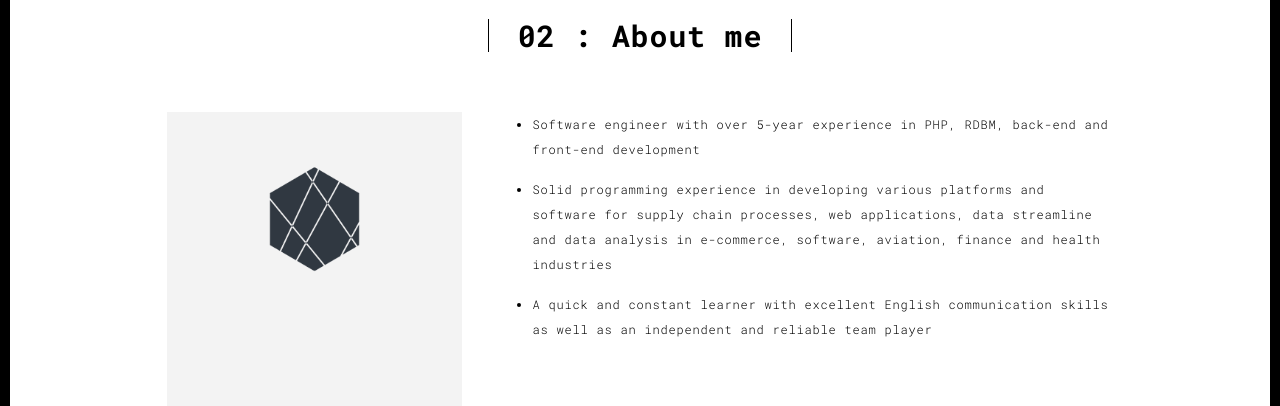
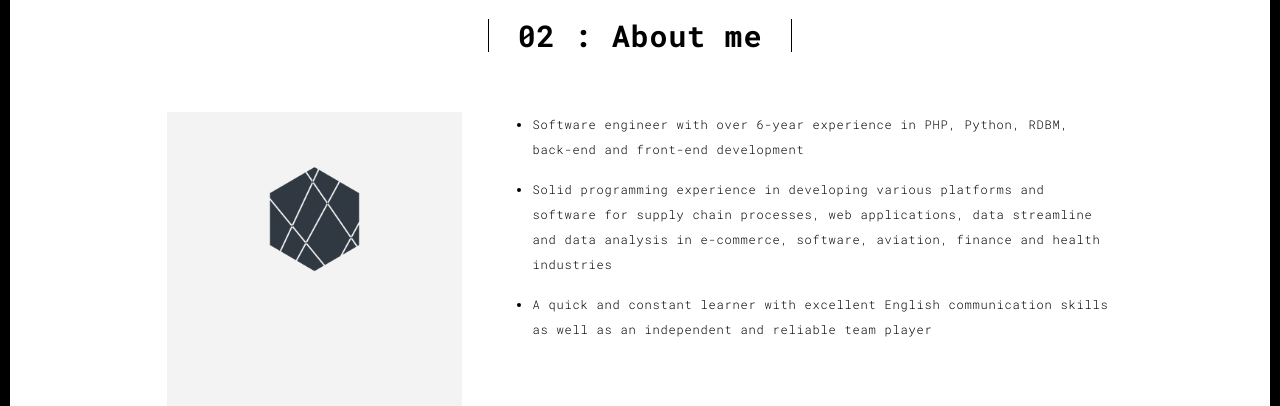
Before and after one commit to Ariel-Yu/ariel-portfolio, a Flask app: page /about in a window 1280 px wide. Shown: the part 90-496 px from the top of the page. Run offline with Flask 2, Linux system fonts and the light colour scheme; some libraries are stand-ins or nearby versions.

Commit message:
Update about me summary

```diff
--- a/templates/about.html
+++ b/templates/about.html
@@ -56,7 +56,7 @@
                 </div>
                 <div class="col-xs-12 col-md-8">
                   <ul>
-                    <li><p>Software engineer with over 5-year experience in PHP, RDBM, back-end and front-end development</p></li>
+                    <li><p>Software engineer with over 6-year experience in PHP, Python, RDBM, back-end and front-end development</p></li>
                     <li><p>Solid programming experience in developing various platforms and software for supply chain processes, web applications, data streamline and data analysis in e-commerce, software, aviation, finance and health industries</p></li>
                     <li><p>A quick and constant learner with excellent English communication skills as well as an independent and reliable team player</p></li>
                   </ul>
```
